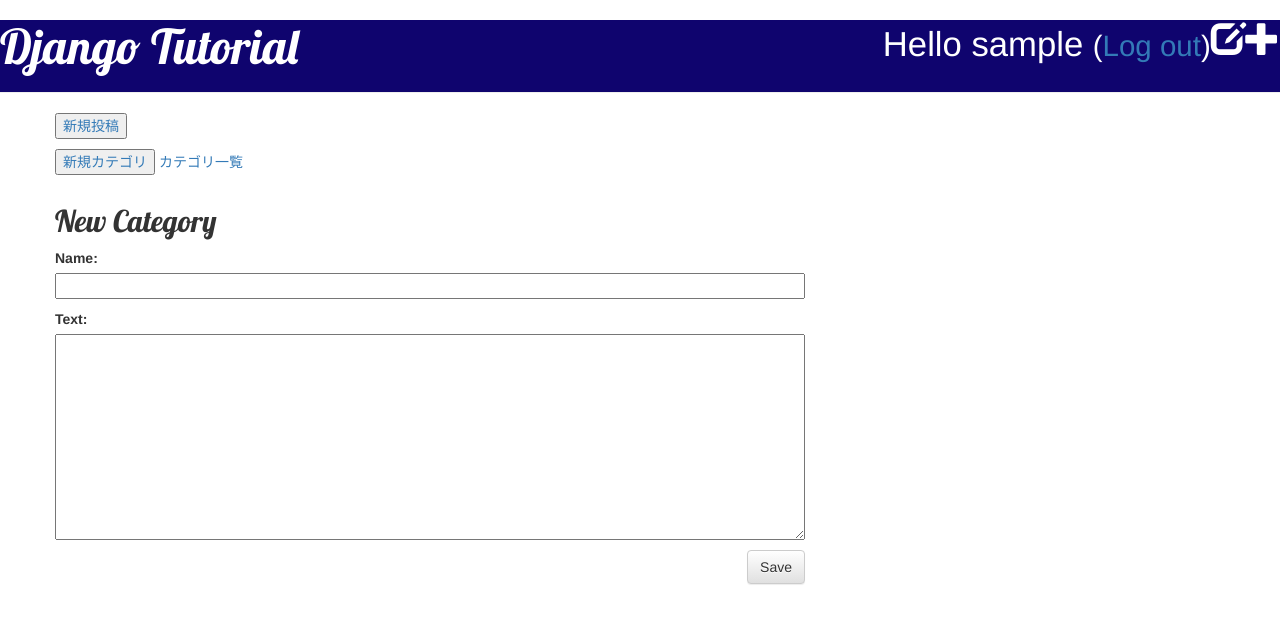
After one commit to Kazuya-Minakuchi/django_tutorial, a Django app: page /category/new/ in a window 1280 px wide. The commit adds this page. Shown: the top 624 px of the page. Run offline with Django 3.2, Linux system fonts and the light colour scheme; the visitor is signed in with stand-in values (Sample User, id 1); some libraries are stand-ins or nearby versions.

Commit message:
Add category function to blog app.

```diff
--- a/blog/admin.py
+++ b/blog/admin.py
@@ -1,5 +1,6 @@
 from django.contrib import admin
-from .models import Post, Comment
+from .models import Post, Comment, Category
 
 admin.site.register(Post)
 admin.site.register(Comment)
+admin.site.register(Category)
--- a/blog/forms.py
+++ b/blog/forms.py
@@ -1,15 +1,21 @@
 from django import forms
 
-from .models import Post, Comment
+from .models import Post, Comment, Category
 
 class PostForm(forms.ModelForm):
 
     class Meta:
         model = Post
-        fields = ('title', 'text',)
+        fields = ('title', 'text', 'category')
 
 class CommentForm(forms.ModelForm):
 
     class Meta:
         model = Comment
         fields = ('author', 'text')
+
+class CategoryForm(forms.ModelForm):
+
+    class Meta:
+        model = Category
+        fields = ('name', 'text')
--- a/blog/models.py
+++ b/blog/models.py
@@ -9,6 +9,7 @@ class Post(models.Model):
     text = models.TextField()
     created_date = models.DateTimeField(default=timezone.now)
     published_date = models.DateTimeField(blank=True, null=True)
+    category = models.ForeignKey('blog.Category', on_delete=models.CASCADE, related_name='posts')
 
     def publish(self):
         self.published_date = timezone.now()
@@ -33,3 +34,10 @@ class Comment(models.Model):
 
     def __str__(self):
         return self.text
+
+class Category(models.Model):
+    name = models.CharField(max_length=200)
+    text = models.TextField()
+
+    def __str__(self):
+        return self.name
--- a/blog/templates/blog/base.html
+++ b/blog/templates/blog/base.html
@@ -16,10 +16,23 @@
             {% else %}
                 <a href="{% url 'login' %}" class="top-menu"><span class="glyphicon glyphicon-lock"></span></a>
             {% endif %}
-            <h1><a href="/">Django Girls Blog</a></h1>
+            <h1><a href="/">Django Tutorial</a></h1>
         </div>
 
         <div class="content container">
+            {% if user.is_authenticated %}
+            <p>
+                <a href="{% url 'post_new' %}">
+                    <button type="button">新規投稿</button>
+                </a>
+            </p>
+            <p>
+                <a href="{% url 'category_new' %}">
+                    <button type="button">新規カテゴリ</button>
+                </a>
+                <a href="{% url 'category_list' %}">カテゴリ一覧</a>
+            </p>
+            {% endif %}
             <div class="row">
                 <div class="col-md-8">
                 {% block content %}
--- /dev/null
+++ b/blog/templates/blog/category_edit.html
@@ -0,0 +1,8 @@
+{% extends 'blog/base.html' %}
+{% block content %}
+    <h2>New Category</h2>
+    <form method="POST" class="post-form">{% csrf_token %}
+        {{ form.as_p }}
+        <button type="submit" class="save btn btn-default">Save</button>
+    </form>
+{% endblock %}
--- a/blog/templates/blog/post_detail.html
+++ b/blog/templates/blog/post_detail.html
@@ -13,8 +13,11 @@
             <a class="btn btn-default" href="{% url 'post_edit' pk=post.pk %}"><span class="glyphicon glyphicon-pencil"></span></a>
             <a class="btn btn-default" href="{% url 'post_remove' pk=post.pk %}"><span class="glyphicon glyphicon-remove"></span></a>
         {% endif %}
+        <p>タイトル：</p>
         <h2>{{ post.title }}</h2>
+        <p>本文</p>
         <p>{{ post.text|linebreaksbr }}</p>
+        <p>カテゴリ：{{ post.category }}</p>
     </div>
     <hr>
     <a class="btn btn-default" href="{% url 'add_comment_to_post' pk=post.pk %}">Add comment</a>
--- a/blog/templates/blog/post_list.html
+++ b/blog/templates/blog/post_list.html
@@ -8,6 +8,7 @@
             </div>
             <h2><a href="{% url 'post_detail' pk=post.pk %}">{{ post.title }}</a></h2>
             <p>{{ post.text|linebreaksbr }}</p>
+            <p>カテゴリ：{{ post.category }}</p>
             <a href="{% url 'post_detail' pk=post.pk %}">Comments: {{ post.approved_comments.count }}</a>
         </div>
     {% endfor %}
--- a/blog/urls.py
+++ b/blog/urls.py
@@ -12,4 +12,7 @@ urlpatterns = [
     path('post/<int:pk>/comment/', views.add_comment_to_post, name='add_comment_to_post'),
     path('comment/<int:pk>/approve/', views.comment_approve, name='comment_approve'),
     path('comment/<int:pk>/remove/', views.comment_remove, name='comment_remove'),
+    path('category/new/', views.category_new, name='category_new'),
+    path('category/<int:pk>/edit/', views.category_edit, name='category_edit'),
+    path('category/list/', views.category_list, name='category_list'),
 ]
--- a/blog/views.py
+++ b/blog/views.py
@@ -1,7 +1,7 @@
 from django.shortcuts import render, get_object_or_404
 from django.utils import timezone
-from .models import Post, Comment
-from .forms import PostForm, CommentForm
+from .models import Post, Comment, Category
+from .forms import PostForm, CommentForm, CategoryForm
 from django.shortcuts import redirect
 from django.contrib.auth.decorators import login_required
 
@@ -81,3 +81,33 @@ def comment_remove(request, pk):
     comment = get_object_or_404(Comment, pk=pk)
     comment.delete()
     return redirect('post_detail', pk=comment.post.pk)
+
+@login_required
+def category_list(request):
+    categories = Category.objects.all
+    return render(request, 'blog/category_list.html', {'categories': categories})
+
+@login_required
+def category_new(request):
+    if request.method == "POST":
+        form = CategoryForm(request.POST)
+        if form.is_valid():
+            post = form.save(commit=False)
+            post.save()
+            return redirect('category_list')
+    else:
+        form = CategoryForm()
+    return render(request, 'blog/category_edit.html', {'form': form})
+
+@login_required
+def category_edit(request, pk):
+    post = get_object_or_404(Category, pk=pk)
+    if request.method == "POST":
+        form = CategoryForm(request.POST, instance=post)
+        if form.is_valid():
+            post = form.save(commit=False)
+            post.save()
+            return redirect('category_list')
+    else:
+        form = CategoryForm(instance=post)
+    return render(request, 'blog/category_edit.html', {'form': form})
```
Also changed, not shown: blog/templates/blog/category_list.html (added, +20 -0 lines), blog/migrations/0003_category.py (added), blog/migrations/0004_remove_category_post.py (added), blog/migrations/0005_auto_20200518_2247.py (added), blog/migrations/0006_category_text.py (added), blog/migrations/0007_post_category.py (added).
